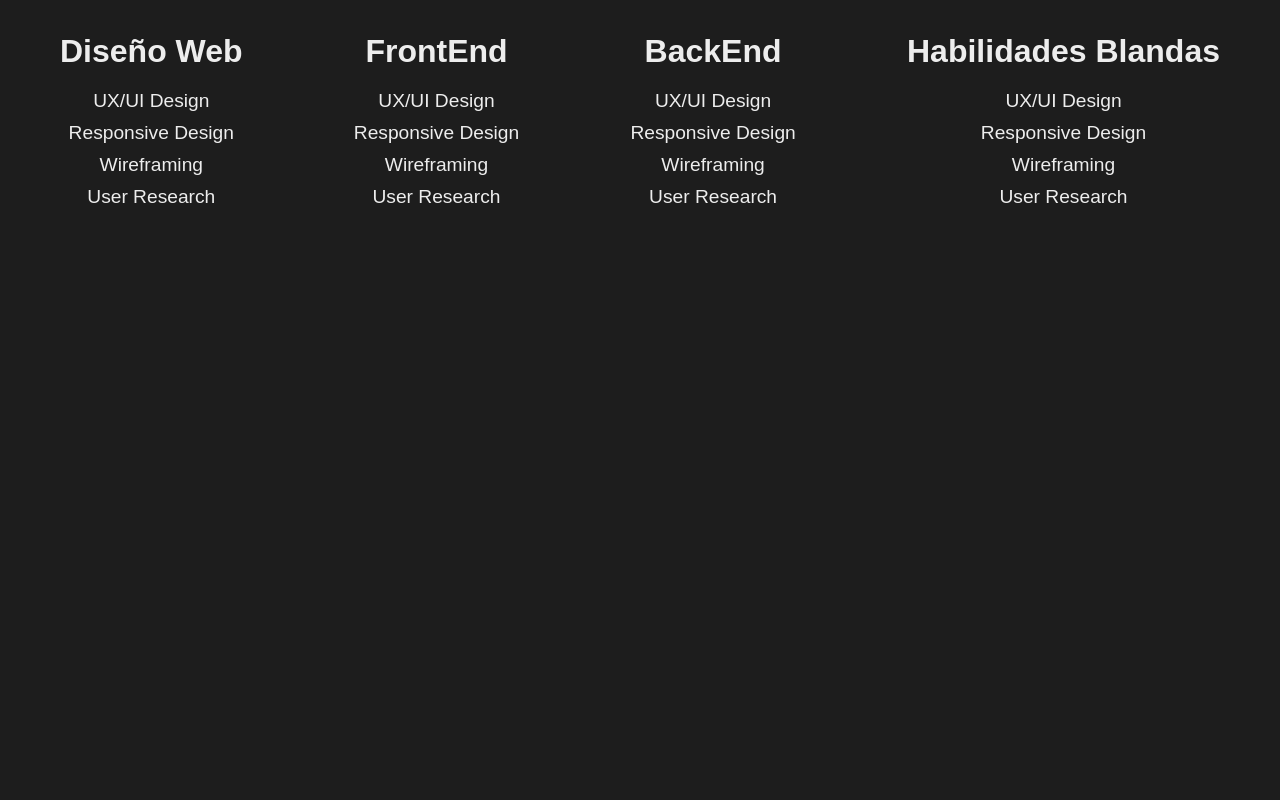
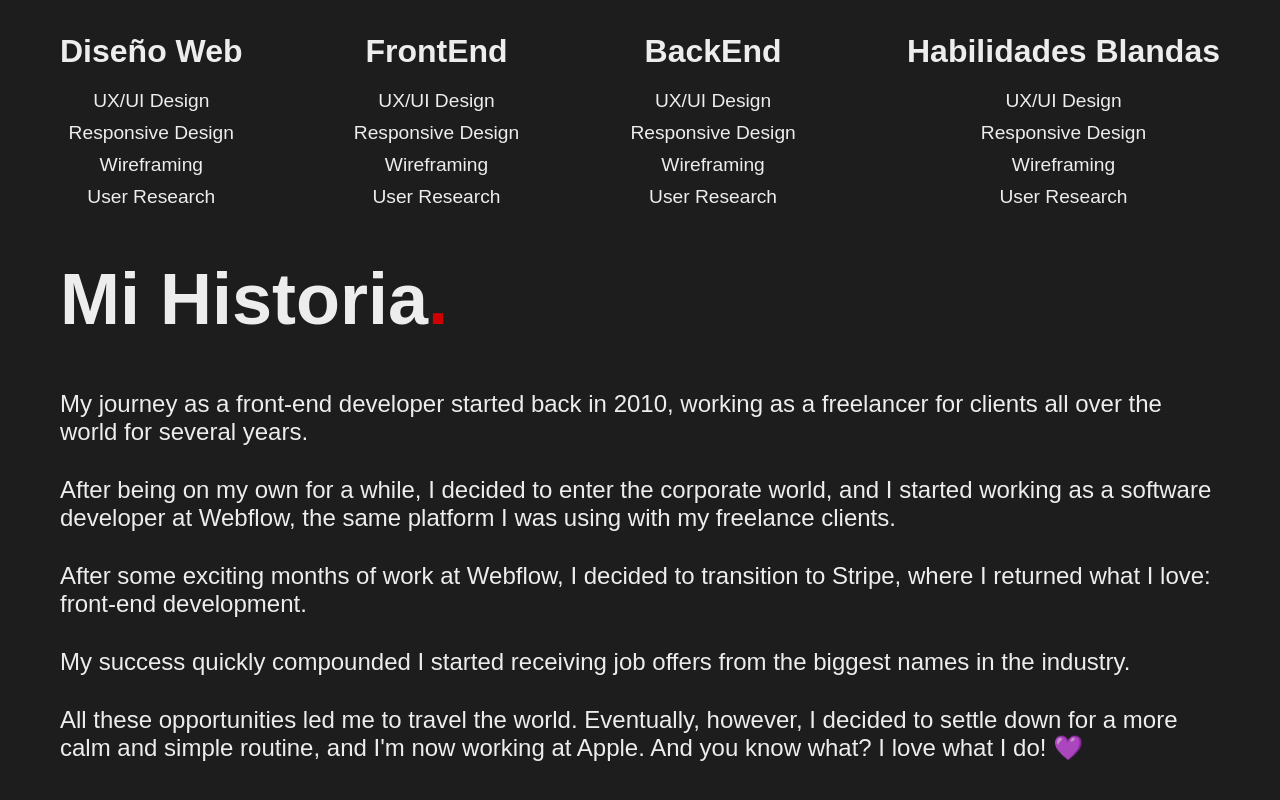
Before and after one commit to LautyDeveloper/lauty-developer, a React (Vite) app: page / in a window 1280 px wide. Shown: the part 2534-3334 px from the top of the page. Before the commit the page ends 2792 px from the top, so only its background shows below. Built offline with nearby package versions, Linux system fonts and the light colour scheme.

Commit message:
Desarrollo Seccion Mi Historia

```diff
--- a/src/App.jsx
+++ b/src/App.jsx
@@ -1,6 +1,7 @@
 import "./App.css";
 import Experience from "./views/experience/experience";
 import Hero from "./views/hero/hero";
+import MyHistory from "./views/my-history/my-history";
 import Projects from "./views/projects/projects";
 import Skills from "./views/skills/skills";
 
@@ -11,6 +12,7 @@ function App() {
       <Projects />
       <Experience />
       <Skills />
+      <MyHistory />
     </>
   );
 }
--- /dev/null
+++ b/src/views/my-history/my-history.css
@@ -0,0 +1,13 @@
+.my-history-container {
+  display: flex;
+  flex-direction: column;
+  justify-content: flex-start;
+  align-items: start;
+  padding: 50px 60px;
+  gap: 30px;
+}
+
+.my-history-container p {
+  font-size: 1.5rem;
+  color: var(--fontColor);
+}
--- /dev/null
+++ b/src/views/my-history/my-history.jsx
@@ -0,0 +1,35 @@
+import React from "react";
+import "./my-history.css";
+import SectionsTitle from "../../components/sections-title/sections-title";
+
+export default function MyHistory() {
+  return (
+    <div id="my-history">
+      <SectionsTitle title="Mi Historia" />
+      <div className="my-history-container">
+        <p>
+          My journey as a front-end developer started back in 2010, working as a
+          freelancer for clients all over the world for several years.
+        </p>
+        <p>
+          After being on my own for a while, I decided to enter the corporate
+          world, and I started working as a software developer at Webflow, the
+          same platform I was using with my freelance clients.
+        </p>
+        <p>
+          After some exciting months of work at Webflow, I decided to transition
+          to Stripe, where I returned what I love: front-end development.
+        </p>
+        <p>
+          My success quickly compounded I started receiving job offers from the
+          biggest names in the industry.
+        </p>
+        <p>
+          All these opportunities led me to travel the world. Eventually,
+          however, I decided to settle down for a more calm and simple routine,
+          and I'm now working at Apple. And you know what? I love what I do! 💜
+        </p>
+      </div>
+    </div>
+  );
+}
```
